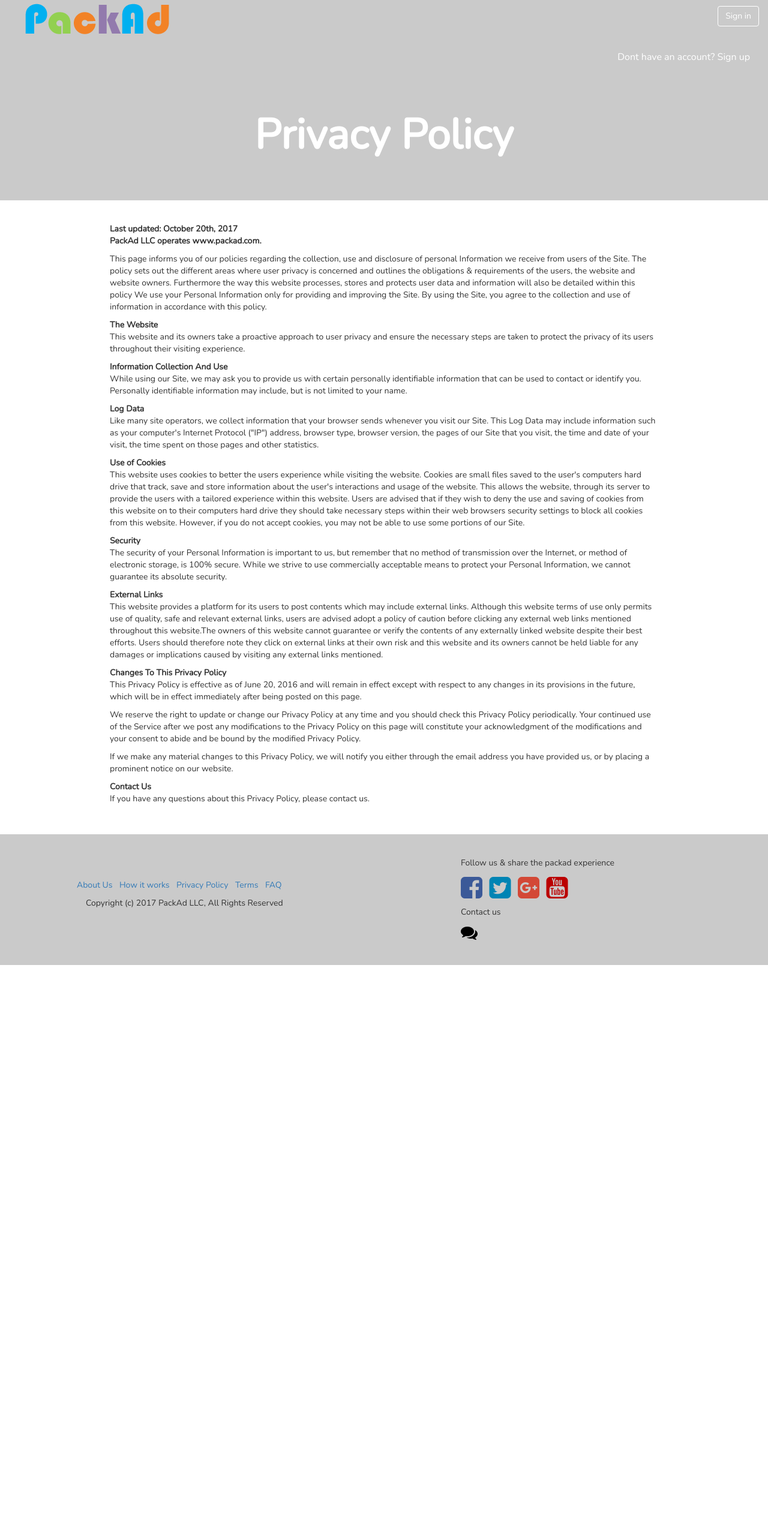
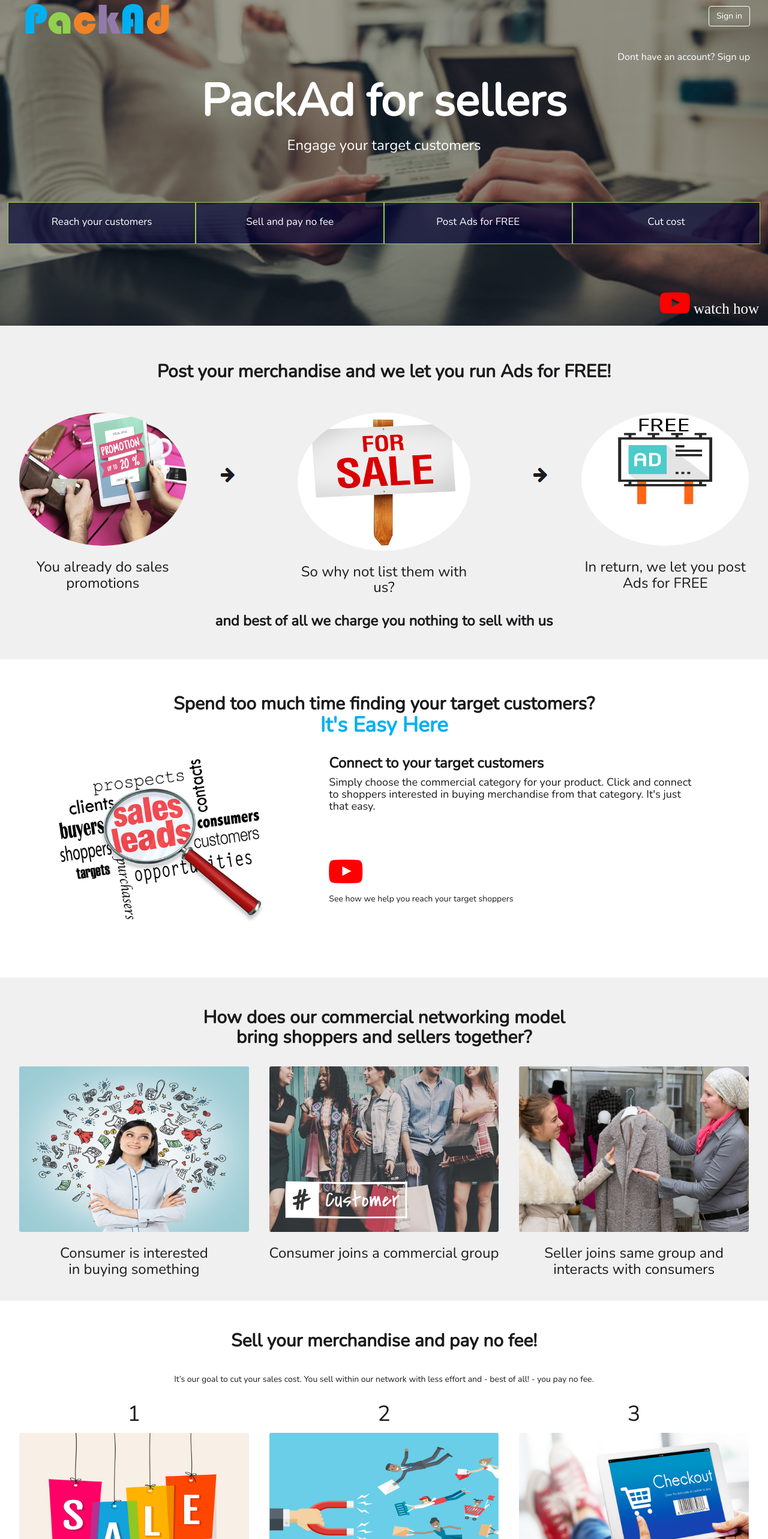
Before and after one commit to MalikFaizanZafar/project1, an Angular app: page / in a window 1280 px wide. Shown: the part 20-2586 px from the top of the page at 60% size. Before the commit the page ends 1629 px from the top, so only its background shows below. Built offline with nearby package versions, Linux system fonts and the light colour scheme.

Commit message:
added and fixed sellers-info page

```diff
--- a/src/app/app.component.html
+++ b/src/app/app.component.html
@@ -1,8 +1,10 @@
 <!--  1   <app-index></app-index> -->
 <!--> 2   <app-about-us></app-about-us> -->
 
-<!-- 3   <app-faq></app-faq> -->
+<!-- 3    <app-faq></app-faq> -->
 
-<!-- 4 <app-how-it-works></app-how-it-works> -->
+<!-- 4   <app-how-it-works></app-how-it-works> -->
 
-<app-privacy-policy></app-privacy-policy>
+<!--- 5  <app-privacy-policy></app-privacy-policy> -->
+
+<app-sellers-info></app-sellers-info>
--- a/src/app/sellers-info/sellers-info.component.html
+++ b/src/app/sellers-info/sellers-info.component.html
@@ -1,3 +1,148 @@
-<p>
-  sellers-info works!
-</p>
+<section id="sellers-header" class="container no-padding parallax">
+        <div class="hover">
+            <div id="logo" class="col-md-4">
+            <a href="index.html"><img src="assets/images/logo.png" alt="" /></a>
+            </div>
+            <div id="seller-info-menu" class="col-md-8 col-sm-12 col-xs-12">
+                <div class="seller-login col-md-3 col-sm-12 col-xs-12">
+                    <button class="btn btn-default" onclick="location.href = 'login.html';">Sign in</button>
+                </div>
+            </div>
+            <div id="sellers-signup" class="col-md-12">
+                <div class="col-md-4 col-sm-12 col-xs-12">
+                    <a href="#">Dont have an account? Sign up</a>
+                </div>
+            </div>
+            <div id="title" class="col-sm-12">
+                <h1><strong>PackAd for sellers</strong></h1>
+                <h3>Engage your target customers</h3><br>
+            </div>
+            <div id="nav" class="col-xs-12">
+                <div class="col-sm-3 col-xs-6 no-padding">
+                    <p>Reach your customers</p>
+                </div>
+                <div class="col-sm-3 col-xs-6 no-padding">
+                    <p>Sell and pay no fee</p>
+                </div>
+                <div class="col-sm-3 col-xs-6 no-padding">
+                    <p>Post Ads for FREE</p>
+                </div>
+                <div class="col-sm-3 col-xs-6 no-padding">
+                    <p>Cut cost</p>
+                </div>
+            </div>
+            <div id="watch" class="col-sm-12">
+                <i class="fa fa-youtube-play fs-5x" aria-hidden="true" style="color: red; cursor: pointer;"><span style="font-size: 25px; color: white;"> watch how</span></i>
+            </div>
+        </div>
+    </section>
+
+    <section id="working" class="container-fluid no-padding">
+        <div class="col-sm-12">
+            <h2><strong>Post your merchandise and we let you run Ads for FREE!</strong></h2><br><br>
+            <div class="col-sm-3">
+                <img src="assets/images/promotion.jpg">
+                <h3>You already do sales promotions</h3>
+            </div>
+            <div class="ar-right col-sm-1">
+            </div>
+
+            <div class="col-sm-4" style="padding: 0% 5%;">
+                <img src="assets/images/post-with-us.png">
+                <h3>So why not list them with us?</h3>
+            </div>
+            <div class="ar-right col-sm-1">
+            </div>
+
+            <div class="col-sm-3">
+                <img src="assets/images/free-adds.png">
+                <h3>In return, we let you post Ads for FREE</h3>
+            </div>
+            <div class="col-sm-12">
+                <h3><strong>and best of all we charge you nothing to sell with us</strong></h3>
+            </div>
+        </div>
+    </section>
+
+    <section id="target-shopper" class="container-fluid no-padding">
+        <h2 class="col-sm-12"><strong>Spend too much time finding your target customers?<br> <span style="color: #00B0F0; font-size: 35px;">It's Easy Here</span></strong></h2>
+        <div class="col-sm-5">
+            <img src="assets/images/sales-leads.jpg">
+        </div>
+        <div class="col-sm-6" style="text-align: left;">
+            <h3><strong>Connect to your target customers</strong></h3>
+            <h4>Simply choose the commercial category for your product. Click and connect to shoppers interested in buying merchandise from that category. It's just that easy.</h4>
+            <br><br><br>
+            <a href="#"><i class="fa fa-4x fa-youtube-play" style="color: red;" aria-hidden="true"></i></a>
+            <h5>See how we help you reach your target shoppers</h5>
+        </div>
+    </section>
+
+    <section id="Interect" class="container-fluid no-padding">
+        <div class="col-sm-12">
+            <h2><strong>How does our commercial networking model <br> bring shoppers and sellers together?</strong></h2><br>
+
+            <div class="col-md-4 col-sm-6 ">
+                <img src="assets/images/consumer.jpg">
+                <h3>Consumer is interested <br>in buying something</h3>
+            </div>
+            <div class="col-md-4 col-sm-6">
+                <img src="assets/images/consumer-group.jpg">
+                <h3>Consumer joins a commercial group</h3>
+            </div>
+            <div class="col-md-4 col-sm-12">
+                <img src="assets/images/sellers-group.jpg">
+                <h3>Seller joins same group and interacts with consumers</h3>
+            </div>
+        </div>
+    </section>
+
+    <section id="Interect" class="container-fluid no-padding" style="background-color: white;">
+        <div class="col-sm-12">
+            <h2><strong>Sell your merchandise and pay no fee!</strong></h2><br>
+            <h5>
+                It’s our goal to cut your sales cost. You sell within our network with less effort and - best of all! - you pay no fee.
+            </h5>
+            <div class="col-md-4 col-sm-6 ">
+                <h1>1</h1>
+                <img src="assets/images/item-for-sale.jpg">
+                <h3>Post your item for sale</h3>
+            </div>
+            <div class="col-md-4 col-sm-6">
+                <h1>2</h1>
+                <img src="assets/images/target-consumer.jpg">
+                <h3>We target it to interested shoppers</h3>
+            </div>
+            <div class="col-md-4 col-sm-12">
+                <h1>3</h1>
+                <img src="assets/images/checkout.jpg">
+                <h3>They buy and you pay NO FEE</h3>
+            </div>
+        </div>
+    </section>
+
+    <section id="footer" class="container-fluid no-padding">
+        <div class="col-sm-6" style="padding-top: 50px;">
+            <ul>
+                <li><a href="about-us.html">About Us</a></li>
+                <li><a href="how-it-works.html">How it works</a></li>
+                <li><a href="privacy-policy.html">Privacy Policy</a></li>
+                <li><a href="terms.html">Terms</a></li>
+                <li><a href="faq.html">FAQ</a></li>
+            </ul>
+            <p class="col-sm-12">Copyright (c) 2017 PackAd LLC, All Rights Reserved</p>
+        </div>
+        <div class="col-sm-6">
+            <p>Follow us & share the packad experience</p>
+            <ul>
+                <li><a href="https://www.facebook.com/packadcom"><i class="fa fa-3x fa-facebook-square" aria-hidden="true"></i></a></li>
+                <li><a href="https://twitter.com/packadcom"><i class="fa fa-3x fa-twitter-square" aria-hidden="true"></i></a></li>
+                <li><a href="https://plus.google.com/100986649579983626908"><i class="fa fa-3x fa-google-plus-square" aria-hidden="true"></i></a></li>
+                <li><a href="https://www.youtube.com/channel/UCoUFQX7GK3W4acE-tcAF0gg"><i class="fa fa-3x fa-youtube-square" aria-hidden="true"></i></a></li>
+            </ul>
+            <div>
+                <p>Contact us</p>
+                <a href=""><i class="fa fa-2x fa-comments" aria-hidden="true"></i></a>
+            </div>
+        </div>
+    </section>
```
